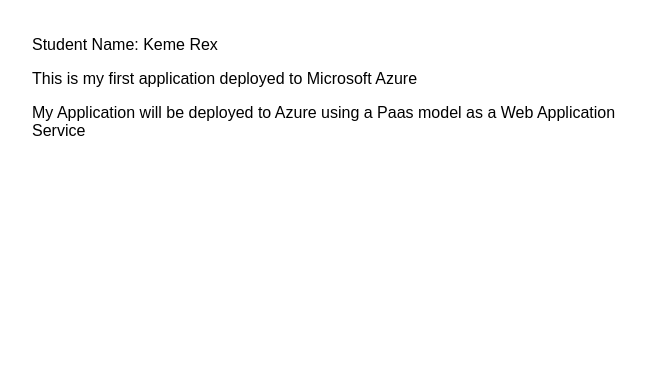
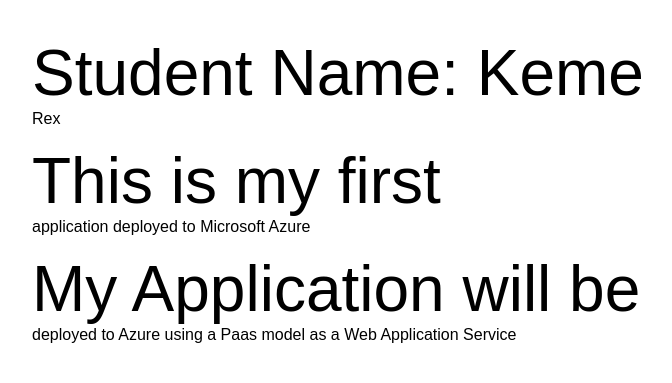
Before and after one commit to keme21/Keme-first-again, a website: page src/index.html in a window 1280 px wide. Shown: the whole page, without its empty margins (288-960 px from the left). Drawn offline with Linux system fonts and the light colour scheme.

Commit message:
Update styles.css

```diff
--- a/src/styles.css
+++ b/src/styles.css
@@ -14,7 +14,10 @@
   width: 50%;
   padding: 20px;
 }
+main p::first-line {
+  font-size: 4em;
 
+}
 main > h1 {
   text-align: center;
   font-size: 3.5em;
```
